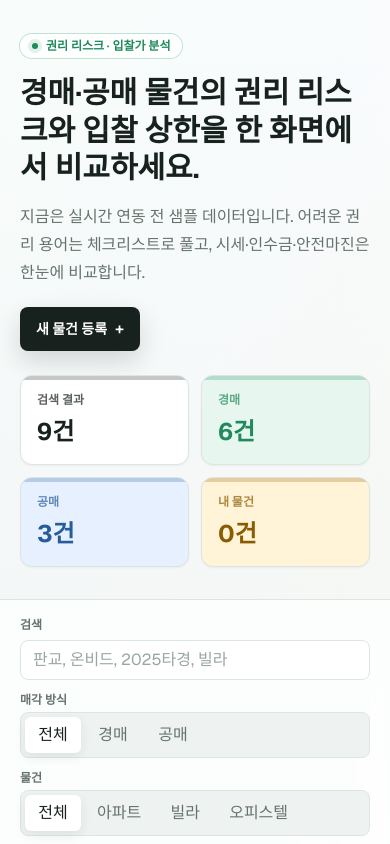
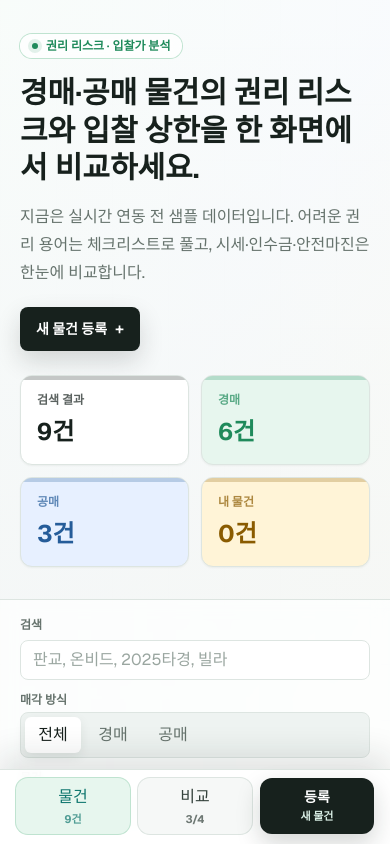
Before and after one commit to jinSsol/auction-risk-analyzer, a Next.js app: page / in a window 390 px wide. Shown: the top 844 px of the page. Built offline with nearby package versions, Linux system fonts and the light colour scheme.

Commit message:
Add mobile bottom tabs

```diff
--- a/app/page.tsx
+++ b/app/page.tsx
@@ -1,6 +1,7 @@
 "use client";
 
-import { useEffect, useMemo, useState } from "react";
+import Link from "next/link";
+import { useEffect, useMemo, useRef, useState } from "react";
 
 import { items } from "./auction-data";
 import { analyze, percent, uk, type AnalyzedItem } from "./lib/auction-analysis";
@@ -12,6 +13,7 @@ import type { PropertyType, RiskLevel, SaleChannel } from "./lib/auction-types";
 const DEFAULT_COMPARE_IDS = ["sample-4", "sample-6", "sample-7"];
 const COMPARISON_STORAGE_KEY = "auction-risk-analyzer:comparison:v1";
 const MAX_COMPARE_COUNT = 4;
+type MobileTab = "browse" | "compare";
 
 export default function Home() {
   const [query, setQuery] = useState("");
@@ -24,6 +26,8 @@ export default function Home() {
   const [userItems, setUserItems] = useState<UserAuctionItem[]>([]);
   const [selectedIds, setSelectedIds] = useState<string[]>(DEFAULT_COMPARE_IDS);
   const [comparisonReady, setComparisonReady] = useState(false);
+  const [mobileTab, setMobileTab] = useState<MobileTab>("browse");
+  const contentRef = useRef<HTMLElement | null>(null);
 
   useEffect(() => {
     const timer = window.setTimeout(() => {
@@ -94,8 +98,15 @@ export default function Home() {
     );
   }
 
+  function changeMobileTab(tab: MobileTab) {
+    setMobileTab(tab);
+    window.requestAnimationFrame(() => {
+      contentRef.current?.scrollIntoView({ block: "start", behavior: "smooth" });
+    });
+  }
+
   return (
-    <main className="app-shell min-h-screen text-[#17211D]">
+    <main className="app-shell min-h-screen pb-24 text-[#17211D] md:pb-0">
       <section className="hero-surface border-b border-[#DDE5E1]">
         <div className="mx-auto max-w-7xl px-5 py-8 lg:px-8">
           <div className="flex flex-col gap-6 xl:flex-row xl:items-end xl:justify-between">
@@ -130,7 +141,11 @@ export default function Home() {
         </div>
       </section>
 
-      <section className="sticky top-0 z-10 border-b border-[#DDE5E1] bg-white/85 backdrop-blur">
+      <section
+        className={`sticky top-0 z-10 border-b border-[#DDE5E1] bg-white/85 backdrop-blur ${
+          mobileTab === "browse" ? "block" : "hidden md:block"
+        }`}
+      >
         <div className="mx-auto grid max-w-7xl gap-3 px-5 py-3 xl:grid-cols-[minmax(280px,1fr)_auto_auto_auto_auto] xl:items-end xl:px-8">
           <div>
             <label className="text-xs font-semibold text-[#66736D]">
@@ -172,9 +187,13 @@ export default function Home() {
         </div>
       </section>
 
-      <section className="mx-auto max-w-7xl px-5 py-5 lg:px-8">
+      <section ref={contentRef} className="mx-auto max-w-7xl px-5 py-5 lg:px-8">
         <div className="space-y-5">
-          <div className="interactive-card grid gap-3 rounded-xl border border-[#DDE5E1] bg-white/92 p-4 shadow-[0_12px_32px_rgba(23,33,29,0.07)] backdrop-blur md:grid-cols-[1fr_1fr_auto] md:items-center">
+          <div
+            className={`interactive-card gap-3 rounded-xl border border-[#DDE5E1] bg-white/92 p-4 shadow-[0_12px_32px_rgba(23,33,29,0.07)] backdrop-blur md:grid md:grid-cols-[1fr_1fr_auto] md:items-center ${
+              mobileTab === "browse" ? "grid" : "hidden"
+            }`}
+          >
             <RangeControl
               label="예상 입찰가"
               value={bidRatio}
@@ -201,7 +220,11 @@ export default function Home() {
             </div>
           </div>
 
-          <div className="grid gap-3">
+          <div
+            className={`gap-3 md:grid ${
+              mobileTab === "browse" ? "grid" : "hidden"
+            }`}
+          >
             {filtered.map((item) => (
               <ListingCard
                 key={item.id}
@@ -218,6 +241,11 @@ export default function Home() {
             ) : null}
           </div>
 
+          <div
+            className={`md:block ${
+              mobileTab === "compare" ? "block" : "hidden"
+            }`}
+          >
             <ComparePanel
               selected={selected}
               onClear={() => setSelectedIds([])}
@@ -226,7 +254,15 @@ export default function Home() {
               }
             />
           </div>
+        </div>
       </section>
+
+      <MobileBottomTabs
+        activeTab={mobileTab}
+        selectedCount={selected.length}
+        resultCount={stats.total}
+        onTabChange={changeMobileTab}
+      />
     </main>
   );
 }
@@ -642,6 +678,72 @@ function ComparePanel({
   );
 }
 
+function MobileBottomTabs({
+  activeTab,
+  selectedCount,
+  resultCount,
+  onTabChange,
+}: {
+  activeTab: MobileTab;
+  selectedCount: number;
+  resultCount: number;
+  onTabChange: (tab: MobileTab) => void;
+}) {
+  return (
+    <nav className="fixed inset-x-0 bottom-0 z-30 border-t border-[#DDE5E1] bg-white/94 px-4 pb-[calc(env(safe-area-inset-bottom)+10px)] pt-2 shadow-[0_-14px_32px_rgba(23,33,29,0.12)] backdrop-blur md:hidden">
+      <div className="mx-auto grid max-w-md grid-cols-3 gap-2">
+        <MobileTabButton
+          active={activeTab === "browse"}
+          label="물건"
+          meta={`${resultCount}건`}
+          onClick={() => onTabChange("browse")}
+        />
+        <MobileTabButton
+          active={activeTab === "compare"}
+          label="비교"
+          meta={`${selectedCount}/${MAX_COMPARE_COUNT}`}
+          onClick={() => onTabChange("compare")}
+        />
+        <Link
+          href="/properties/new"
+          className="button-lift flex min-h-14 flex-col items-center justify-center rounded-xl bg-[#17211D] px-2 text-center text-sm font-semibold text-white shadow-[0_10px_24px_rgba(23,33,29,0.18)]"
+        >
+          등록
+          <span className="mt-0.5 text-[11px] font-bold text-[#D9EEE5]">새 물건</span>
+        </Link>
+      </div>
+    </nav>
+  );
+}
+
+function MobileTabButton({
+  active,
+  label,
+  meta,
+  onClick,
+}: {
+  active: boolean;
+  label: string;
+  meta: string;
+  onClick: () => void;
+}) {
+  return (
+    <button
+      type="button"
+      aria-pressed={active}
+      onClick={onClick}
+      className={`button-lift min-h-14 rounded-xl px-2 text-center text-sm font-semibold transition ${
+        active
+          ? "bg-[#E7F6EE] text-[#0F766E] ring-1 ring-[#BFE3D0]"
+          : "bg-[#F6F8F7] text-[#34423C] ring-1 ring-[#DDE5E1]"
+      }`}
+    >
+      <span className="block">{label}</span>
+      <span className="mt-0.5 block text-[11px] font-bold opacity-70">{meta}</span>
+    </button>
+  );
+}
+
 function MiniStat({
   label,
   value,
```
Also changed, not shown: 1 other file (tests, documents, lock files or other folders). Lines whose indentation alone changed are shown as unchanged.
